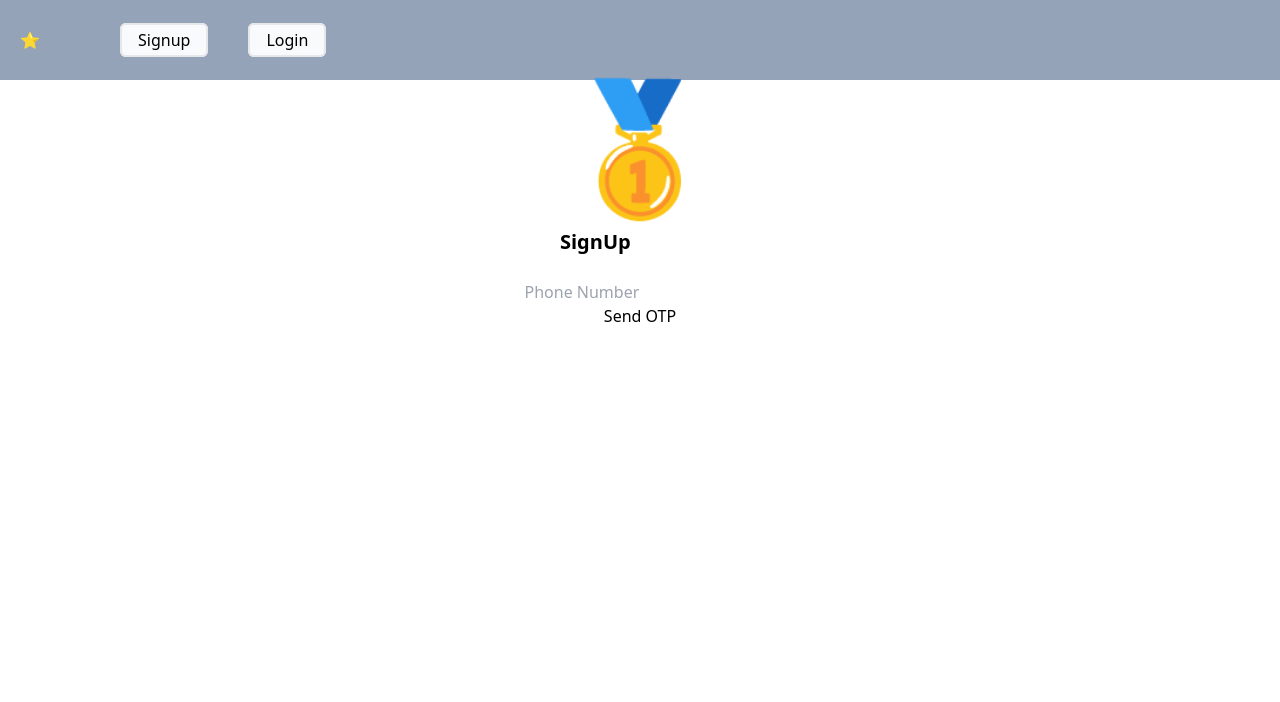
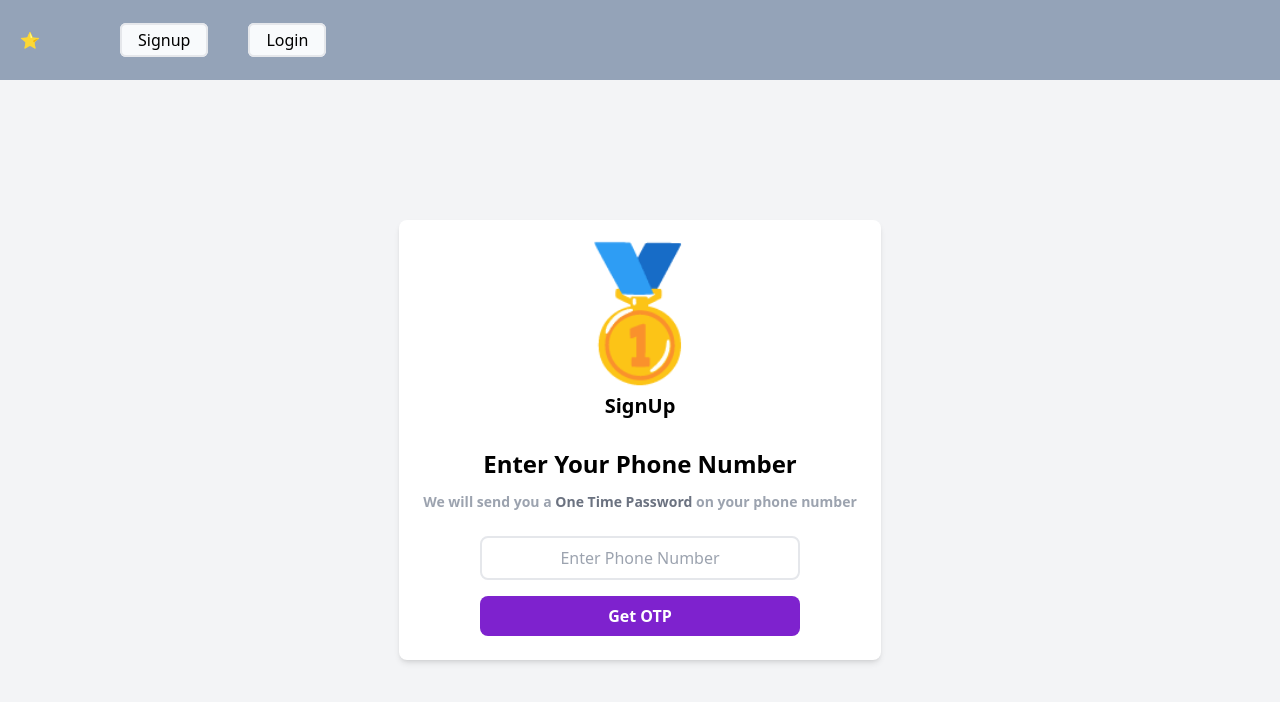
Before and after one commit to Mr-Vaibhav13/PayGate, a React (Create React App) app in the folder frontend/: page / in a window 1280 px wide. Shown: the top 702 px of the page. Built offline with nearby package versions, Linux system fonts and the light colour scheme.

Commit message:
auth UI and validate proper work

```diff
--- a/frontend/src/component/authentication/Login.js
+++ b/frontend/src/component/authentication/Login.js
@@ -38,19 +38,38 @@ function Login() {
   };
 
   return (
+    <div className='flex items-center justify-center h-[calc(100vh-80px)] bg-gray-100'>
+      <div className='space-y-5 p-6 bg-white rounded-lg shadow-md'>
+      <div className='flex flex-col items-center'>
+          <div className='space-y-5'>
+            <span className='text-9xl'>🥇</span>
+            <h1 className='text-xl font-bold text-center'>Login</h1>
+          </div>
+          <div className='mt-7'>
+            <p className='text-center text-2xl font-bold'>Enter Registered Phone Number</p>
+            <p className='text-center text-gray-400 mt-3 text-sm font-semibold'>
+              We will send you a <span className='font-bold text-gray-500'>One Time Password </span>
+              on your phone number
+            </p>
+          </div>
+
     <div>
-      <h2>Login with OTP</h2>
-      <form onSubmit={handleSendOtp}>
-        <input
+
+      <form className='mt-6 flex flex-col' onSubmit={handleSendOtp}>
+        <input className='p-2 border-2 rounded-lg w-80 text-center'
           type="text"
           value={phoneNumber}
           onChange={(e) => setPhoneNumber(e.target.value)}
           placeholder="Phone Number"
           required
         />
-        <button type="submit">Send OTP</button>
+        <button className='bg-purple-700 hover:bg-purple-600 text-white font-semibold mt-4 p-2 rounded-lg w-80 text-center'
+        type="submit">Send OTP</button>
       </form>
       {message && <p style={{ color: 'red' }}>{message}</p>}
+    </div>
+    </div>
+    </div>
     </div>
   );
 }
--- a/frontend/src/component/authentication/Signup.js
+++ b/frontend/src/component/authentication/Signup.js
@@ -44,29 +44,44 @@ function Signup() {
   };
 
   return (
-    <div className='flex flex-col justify-center items-center '>
+    <div className='flex items-center justify-center h-[calc(100vh-80px)] bg-gray-100'>
+      <div className='space-y-5 p-6 bg-white rounded-lg shadow-md'>
+        <div className='flex flex-col items-center'>
           <div className='space-y-5'>
             <span className='text-9xl'>🥇</span>
-        <h1 className='text-xl font-bold'>SignUp</h1>
+            <h1 className='text-xl font-bold text-center'>SignUp</h1>
           </div>
 
+          <div className='mt-7'>
+            <p className='text-center text-2xl font-bold'>Enter Your Phone Number</p>
+            <p className='text-center text-gray-400 mt-3 text-sm font-semibold'>
+              We will send you a <span className='font-bold text-gray-500'>One Time Password </span>
+              on your phone number
+            </p>
+          </div>
 
           <form className='mt-6 flex flex-col' onSubmit={handleSubmit}>
             <input
-       className=''
+              className='p-2 border-2 rounded-lg w-80 text-center'
               type="text"
               value={phoneNumber}
               onChange={(e) => setPhoneNumber(e.target.value)}
-        placeholder="Phone Number"
+              placeholder="Enter Phone Number"
               required
             />
-      <button type="submit">Send OTP</button>
-      {isSent && <p>OTP has been sent to your phone number.</p>}
-      {message && <p>{message}</p>}
+            <button
+              type="submit"
+              className='bg-purple-700 hover:bg-purple-600 text-white font-semibold mt-4 p-2 rounded-lg w-80 text-center'
+            >
+              Get OTP
+            </button>
+            {isSent && <p className='mt-2 text-green-500'>OTP has been sent to your phone number.</p>}
+            {message && <p className='mt-2 text-red-500'>{message}</p>}
           </form>
-
+        </div>
+      </div>
     </div>
   );
-}
+};
 
 export default Signup;
--- a/frontend/src/component/show/Wallet.js
+++ b/frontend/src/component/show/Wallet.js
@@ -34,15 +34,20 @@ const Wallet = () => {
 
     fetchTransactions();
 
-    // Set up event listener for transaction updates
-    const eventSource = new EventSource(`${process.env.REACT_APP_BACKEND_URL}/events`);
+  }, []);
+
+
+  useEffect(() => {
+    const eventSource = new EventSource('${process.env.REACT_APP_BACKEND_URL}/events');
+
     eventSource.onmessage = (event) => {
-      const { transactionId, status } = JSON.parse(event.data);
+      const updatedTransaction = JSON.parse(event.data);
 
-      setTransactions(prevState =>
-        prevState.map(transaction =>
-          transaction.transactionId === transactionId
-            ? { ...transaction, status }
+      // Update the transactions state with the received data
+      setTransactions((prevTransactions) =>
+        prevTransactions.map((transaction) =>
+          transaction.transactionId === updatedTransaction.transactionId
+            ? { ...transaction, status: updatedTransaction.status }
             : transaction
         )
       );
@@ -53,10 +58,18 @@ const Wallet = () => {
     };
   }, []);
 
+
+  const totalAmount = transactions
+  .filter(transaction => transaction.status === 'completed')
+  .reduce((sum, transaction) => sum + transaction.amount, 0);
+
   return (
     <div className="p-5">
       <h1 className="text-2xl font-bold mb-4">Your Transactions</h1>
       {error && <p className="text-red-500">{error}</p>}
+      <div className="mb-4">
+        <p className="text-lg font-semibold">Total Amount: ₹ {totalAmount}</p>
+      </div>
       <div className="overflow-x-auto">
         <table className="min-w-full divide-y divide-gray-200">
           <thead className="bg-gray-50">
```
Also changed, not shown: 12 other files (tests, documents, lock files or other folders). Lines whose indentation alone changed are shown as unchanged.
